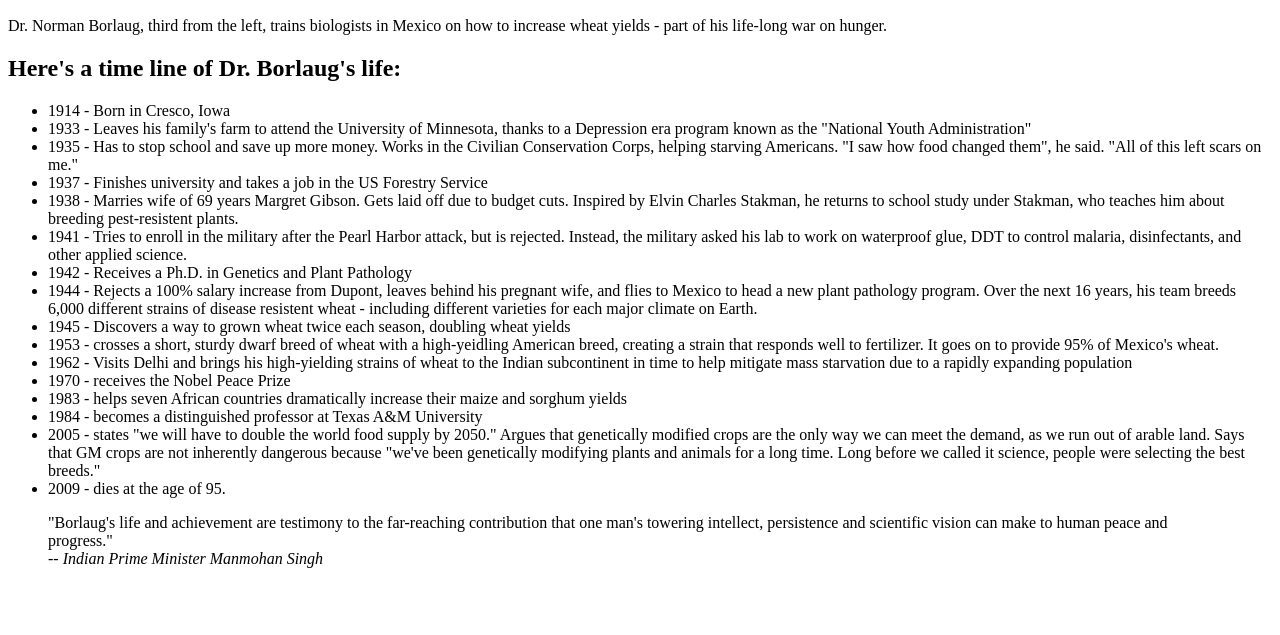
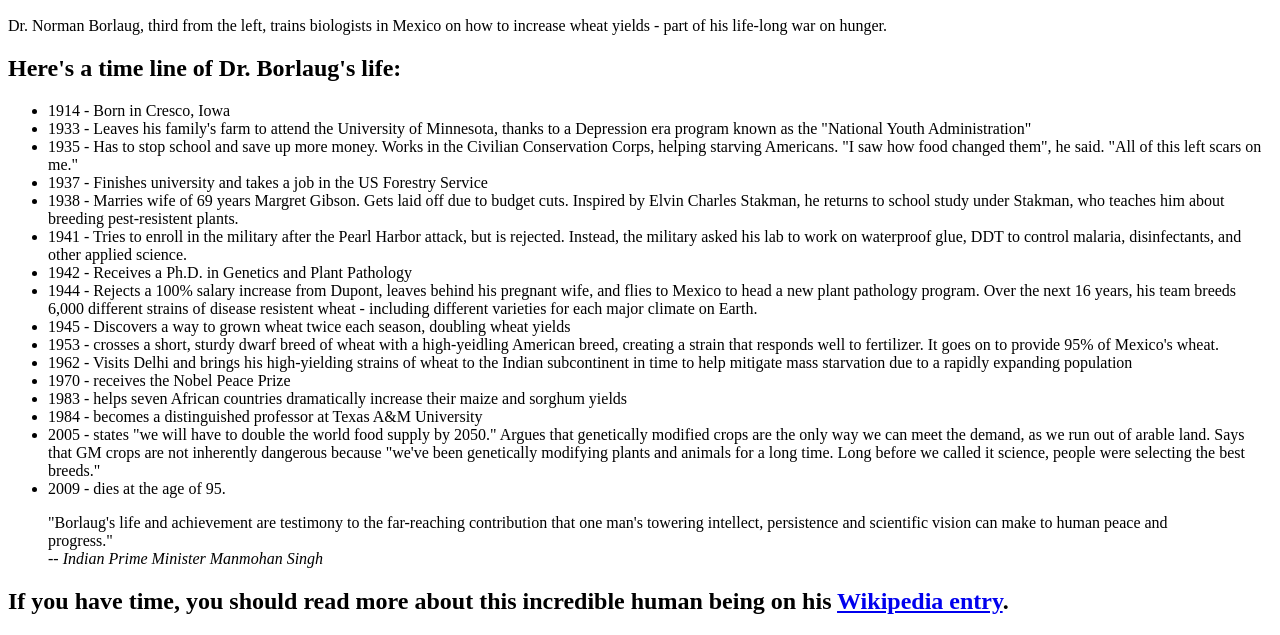
Before and after one commit to Abdulwhbhussain/Kehali-and-Abdul, a plain HTML site: page index.html in a window 1280 px wide. Shown: the part 417-1052 px from the top of the page. Before the commit the page ends 1001 px from the top, so only its background shows below. Drawn offline with Linux system fonts and the light colour scheme.

Commit message:
60% completed

```diff
--- a/index.html
+++ b/index.html
@@ -61,7 +61,20 @@
 
 
 
+
+
         </div>
+
+        <h2>
+          If you have time, you should read more about this incredible human
+          being on his
+          <a
+            id="tribute-link"
+            href="https://en.wikipedia.org/wiki/Norman_Borlaug"
+            target="_blank"
+            >Wikipedia entry</a
+          >.
+        </h2>
 
 
     </main>
```
